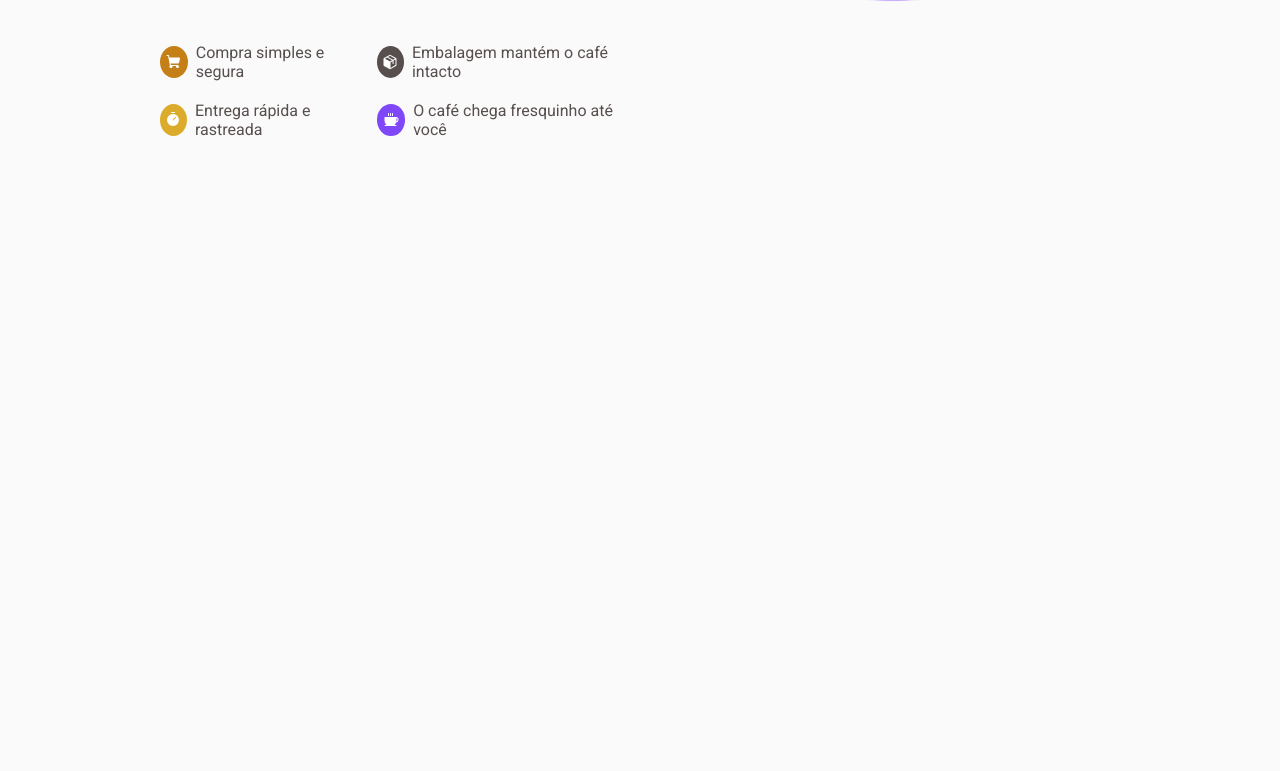
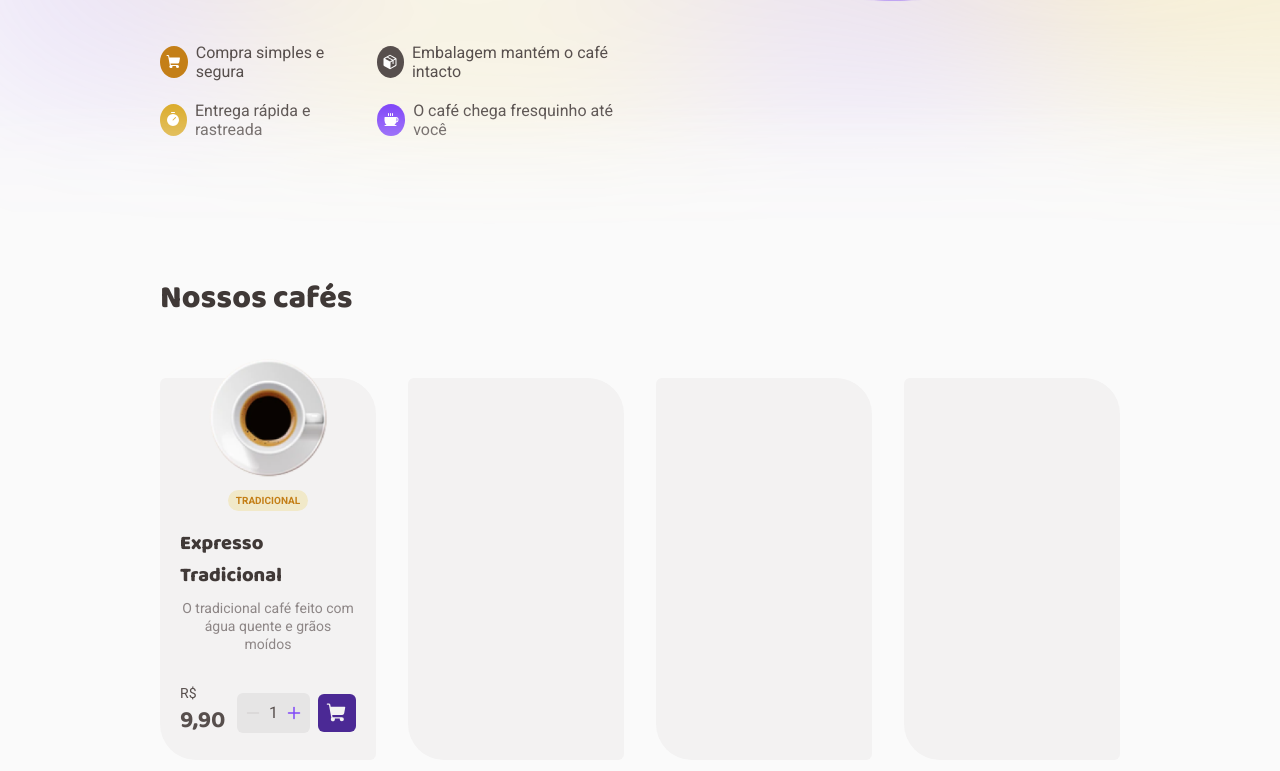
Before and after one commit to diogosilvasantana/desafio-02-coffe-delivery, a React (Vite) app: page / in a window 1280 px wide. Shown: the part 547-1318 px from the top of the page. Before the commit the page ends 800 px from the top, so only its background shows below. Built offline with nearby package versions, Linux system fonts and the light colour scheme.

Commit message:
Layout e useState contador cafés

```diff
--- a/src/App.tsx
+++ b/src/App.tsx
@@ -1,15 +1,17 @@
 import { ThemeProvider } from "styled-components";
 import { Header } from "./components/Header";
-import { Intro } from "./components/Intro";
 import { GlobalStyle } from "./styles/global";
 import { defaultTheme } from "./styles/themes/default";
+import { Home } from "./pages/Home";
 
 export function App() {
   return (
     <ThemeProvider theme={defaultTheme}>
       <GlobalStyle />
+
       <Header />
-      <Intro />
+      <Home />
+
     </ThemeProvider>
   );
 }
--- /dev/null
+++ b/src/components/CoffeCounter/index.tsx
@@ -0,0 +1,33 @@
+import { Minus, Plus } from "phosphor-react";
+import { CounterContainer } from "./styles";
+import { useState } from "react";
+
+export function CoffeCounter() {
+  const [coffeCount, setCoffeCount] = useState(1);
+
+  function handleAddCoffe() {
+    setCoffeCount((state) => {
+      return state + 1
+    });
+  }
+
+  function handleRemoveCoffe() {
+    setCoffeCount((state) => {
+      return state - 1
+    });
+  }
+
+  return (
+    <CounterContainer>
+        <button onClick={handleRemoveCoffe} disabled={coffeCount === 1}>
+          <Minus size={16} weight="bold"/>
+        </button>
+
+        <span>{coffeCount}</span>
+
+        <button onClick={handleAddCoffe}>
+          <Plus size={16} weight="bold"/>
+        </button>
+    </CounterContainer>
+  )
+}
--- /dev/null
+++ b/src/components/CoffeCounter/styles.ts
@@ -0,0 +1,34 @@
+import styled from "styled-components";
+
+export const CounterContainer = styled.div`
+  background: ${props => props.theme["gray-400"]};
+  padding: 0.75rem 0.5rem;
+  border-radius: 6px;
+
+  display: flex;
+  align-items: center;
+  justify-content: space-between;
+  gap: 0.5rem;
+
+  button {
+    border: 0;
+    line-height: 0;
+    background: transparent;
+    color: ${props => props.theme["purple-500"]};
+    cursor: pointer;
+
+    &:hover {
+      color: ${props => props.theme["purple-700"]};
+    }
+
+    &:disabled {
+      color: ${props => props.theme["gray-500"]};
+      cursor: not-allowed;
+    }
+  }
+
+  span {
+    font-size: 1rem;
+    line-height: 0;
+  }
+`
--- /dev/null
+++ b/src/pages/Home/components/CoffeList/components/CoffeItems/index.tsx
@@ -0,0 +1,49 @@
+import { CartButton, CoffeItemCard, CoffeItemFooter, CoffeListContainer, CoffePrice, CoffeTypeLabel, CounterContainer } from "./styles";
+
+import traditionalCoffeImg from '../../../../../../assets/coffes-img/traditional.svg'
+import { ShoppingCart } from "phosphor-react";
+import { CoffeCounter } from "../../../../../../components/CoffeCounter";
+
+export function CoffeItems() {
+  return (
+    <CoffeListContainer>
+
+      <CoffeItemCard>
+        <img src={traditionalCoffeImg} alt="" />
+
+        <CoffeTypeLabel>TRADICIONAL</CoffeTypeLabel>
+
+        <h3>Expresso Tradicional</h3>
+
+        <p>O tradicional café feito com água quente e grãos moídos</p>
+
+        <footer>
+
+          <CoffePrice>
+            R$ <strong>9,90</strong>
+          </CoffePrice>
+
+          <CounterContainer>
+            <CoffeCounter />
+
+            <CartButton>
+              <ShoppingCart weight="fill" size={22} />
+            </CartButton>
+          </CounterContainer>
+
+        </footer>
+
+      </CoffeItemCard>
+
+
+
+      <CoffeItemCard />
+      <CoffeItemCard />
+      <CoffeItemCard />
+      <CoffeItemCard />
+      <CoffeItemCard />
+      <CoffeItemCard />
+
+    </CoffeListContainer>
+  )
+}
--- /dev/null
+++ b/src/pages/Home/components/CoffeList/components/CoffeItems/styles.ts
@@ -0,0 +1,97 @@
+import styled from "styled-components";
+
+export const CoffeListContainer = styled.div`
+  width: 100%;
+  max-width: 1120px;
+  margin: 0 auto;
+
+  display: grid;
+  grid-template-columns: repeat(4, 1fr);
+  gap: 2.5rem 2rem;
+`
+
+export const CoffeItemCard = styled.div`
+  padding: 1.25rem;
+  background: ${props => props.theme["gray-200"]};
+  border-radius: 6px 36px 6px 36px;
+
+  display: flex;
+  flex-direction: column;
+  align-items: center;
+  justify-content: start;
+
+  img {
+    margin-top: -2.5rem;
+  }
+
+  h3 {
+    margin-top: 1rem;
+    font-family: 'Baloo 2', sans-serif;
+    font-size: 1.25rem;
+    font-weight: 900;
+    color: ${props => props.theme["gray-800"]};
+  }
+
+  p {
+    margin-top: 0.5rem;
+    font-size: 0.875rem;
+    line-height: 1.3;
+    text-align: center;
+    color: ${props => props.theme["gray-600"]};
+  }
+
+  footer {
+    margin-top: 2rem;
+    width: 100%;
+    display: flex;
+    align-items: center;
+    justify-content: space-between;
+  }
+`
+
+export const CoffeTypeLabel = styled.span`
+  background: ${props => props.theme["yellow-300"]};
+  color: ${props => props.theme["yellow-700"]};
+  border-radius: 20px;
+  margin-top: 0.75rem;
+  padding: 0.25rem 0.5rem;
+  font-size: 0.625rem;
+  font-weight: bold;
+  line-height: 1.3;
+`
+
+export const CoffeItemFooter = styled.footer`
+  margin-top: 2rem;
+  display: flex;
+`
+
+export const CoffePrice = styled.span`
+
+  font-size: 0.875rem;
+
+  strong {
+    font-family: 'Baloo 2', sans-serif;
+    font-size: 1.5rem;
+  }
+`
+
+export const CounterContainer = styled.div`
+  display: flex;
+  align-items: center;
+  gap: 0.5rem;
+`
+
+export const CartButton = styled.button`
+  background: ${props => props.theme["purple-700"]};
+  color: ${props => props.theme["gray-200"]};
+  border: none;
+  width: 2.375rem;
+  height: 2.375rem;
+  border-radius: 6px;
+  line-height: 0;
+  cursor: pointer;
+
+  &:hover {
+    background: ${props => props.theme["purple-500"]};
+  }
+`
--- /dev/null
+++ b/src/pages/Home/components/CoffeList/index.tsx
@@ -0,0 +1,17 @@
+import { CoffeItems } from "./components/CoffeItems";
+import { CoffeContent, CoffeListContainer } from "./styles";
+
+export function CoffeList() {
+  return (
+    <CoffeListContainer>
+
+      <CoffeContent>
+        <h2>Nossos cafés</h2>
+
+        <CoffeItems />
+
+      </CoffeContent>
+
+    </CoffeListContainer>
+  )
+}
--- /dev/null
+++ b/src/pages/Home/components/CoffeList/styles.ts
@@ -0,0 +1,20 @@
+import styled from "styled-components";
+
+export const CoffeListContainer = styled.div`
+  padding: 2rem 10rem;
+`
+
+export const CoffeContent = styled.main`
+  width: 100%;
+  max-width: 1120px;
+  margin: 0 auto;
+
+
+  h2 {
+    font-family: 'Baloo 2', sans-serif;
+    font-size: 2rem;
+    font-weight: 900;
+    color: ${props => props.theme["gray-800"]};
+    margin-bottom: 3.375rem;
+  }
+`
--- a/src/components/Intro/index.tsx
+++ b/src/pages/Home/components/Intro/index.tsx
@@ -6,7 +6,8 @@ import {
   IntroSection,
 } from "./styles";
 
-import coffeIntroImg from "../../assets/coffe-intro.svg";
+import coffeIntroImg from "../../../../assets/coffe-intro.svg";
+
 import { Coffee, Package, ShoppingCart, Timer } from "phosphor-react";
 
 export function Intro() {
--- a/src/components/Intro/styles.ts
+++ b/src/pages/Home/components/Intro/styles.ts
@@ -1,7 +1,15 @@
 import styled from "styled-components";
 
 export const IntroSection = styled.section`
-    padding: 5.75rem 10rem;
+  padding: 5.75rem 10rem;
+  background: url('src/assets/bg-intro.svg');
+  background-size: cover;
+  mask-image: linear-gradient(
+            to top,
+            transparent 1%,
+            black 20%,
+            black 100%
+          );
 `
 
 export const IntroContainer = styled.div`
@@ -63,8 +71,8 @@ export const IntroDetailsIcon = styled.div<IntroDetailsIconsProps>`
 
   background: ${props =>
     props.variant === 'cart' ? props.theme["yellow-700"] :
-    props.variant === 'package' ? props.theme["gray-700"] :
-    props.variant === 'timer' ? props.theme["yellow-500"] :
-    props.variant === 'coffe' ? props.theme["purple-500"]:
-    props.theme["gray-900"]} ;
+      props.variant === 'package' ? props.theme["gray-700"] :
+        props.variant === 'timer' ? props.theme["yellow-500"] :
+          props.variant === 'coffe' ? props.theme["purple-500"] :
+            props.theme["gray-900"]} ;
 `
--- /dev/null
+++ b/src/pages/Home/index.tsx
@@ -0,0 +1,11 @@
+import { CoffeList } from "./components/CoffeList";
+import { Intro } from "./components/Intro";
+
+export function Home() {
+  return (
+    <>
+    <Intro />
+    <CoffeList />
+    </>
+  )
+}
--- /dev/null
+++ b/src/pages/Home/styles.ts
@@ -0,0 +1,8 @@
+import styled from "styled-components";
+
+export const HomeContainer = styled.main`
+  padding: 2rem 10rem;
+  width: 100%;
+  max-width: 1120px;
+  margin: 0 auto;
+`
```
Also changed, not shown: src/assets/coffes-img/traditional.svg (added).
